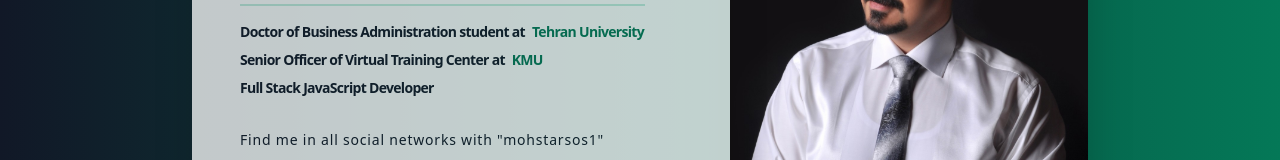
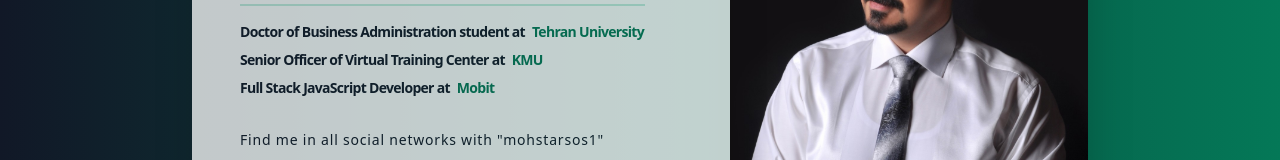
Before and after one commit to mohstarsos1/ghasemionline, a plain HTML site: page index.html in a window 1280 px wide. Shown: the part 277-437 px from the top of the page. Drawn offline with nearby package versions, Linux system fonts and the light colour scheme; a script that the page names is missing.

Commit message:
add some chg to link

```diff
--- a/index.html
+++ b/index.html
@@ -34,7 +34,7 @@
             Senior Officer of Virtual Training Center at
             <a href="http://kmu.ac.ir" target="_blank" class="ml-1 text-green-700">KMU</a>
           </p>
-          <p class="pt-2 text-sm tracking-tighter font-bold text-left sm:text-center lg:text-left xl:text-left">Full Stack JavaScript Developer</p>
+          <p class="pt-2 text-sm tracking-tighter font-bold text-left sm:text-center lg:text-left xl:text-left">Full Stack JavaScript Developer at <a href="https://mobit.ir" target="_blank" class="ml-1 text-green-700">Mobit</a></p>
           <!-- <p class="pt-2 text-gray-600 text-xs lg:text-sm flex items-center justify-center lg:justify-start"><svg class="h-4 fill-current text-green-700 pr-2" xmlns="http://www.w3.org/2000/svg" viewBox="0 0 20 20"><path d="M10 20a10 10 0 1 1 0-20 10 10 0 0 1 0 20zm7.75-8a8.01 8.01 0 0 0 0-4h-3.82a28.81 28.81 0 0 1 0 4h3.82zm-.82 2h-3.22a14.44 14.44 0 0 1-.95 3.51A8.03 8.03 0 0 0 16.93 14zm-8.85-2h3.84a24.61 24.61 0 0 0 0-4H8.08a24.61 24.61 0 0 0 0 4zm.25 2c.41 2.4 1.13 4 1.67 4s1.26-1.6 1.67-4H8.33zm-6.08-2h3.82a28.81 28.81 0 0 1 0-4H2.25a8.01 8.01 0 0 0 0 4zm.82 2a8.03 8.03 0 0 0 4.17 3.51c-.42-.96-.74-2.16-.95-3.51H3.07zm13.86-8a8.03 8.03 0 0 0-4.17-3.51c.42.96.74 2.16.95 3.51h3.22zm-8.6 0h3.34c-.41-2.4-1.13-4-1.67-4S8.74 3.6 8.33 6zM3.07 6h3.22c.2-1.35.53-2.55.95-3.51A8.03 8.03 0 0 0 3.07 6z"/></svg> Your Location - 25.0000° N, 71.0000° W</p> -->
           <p class="pt-8 text-sm">Find me in all social networks with "mohstarsos1"</p>
 
```
